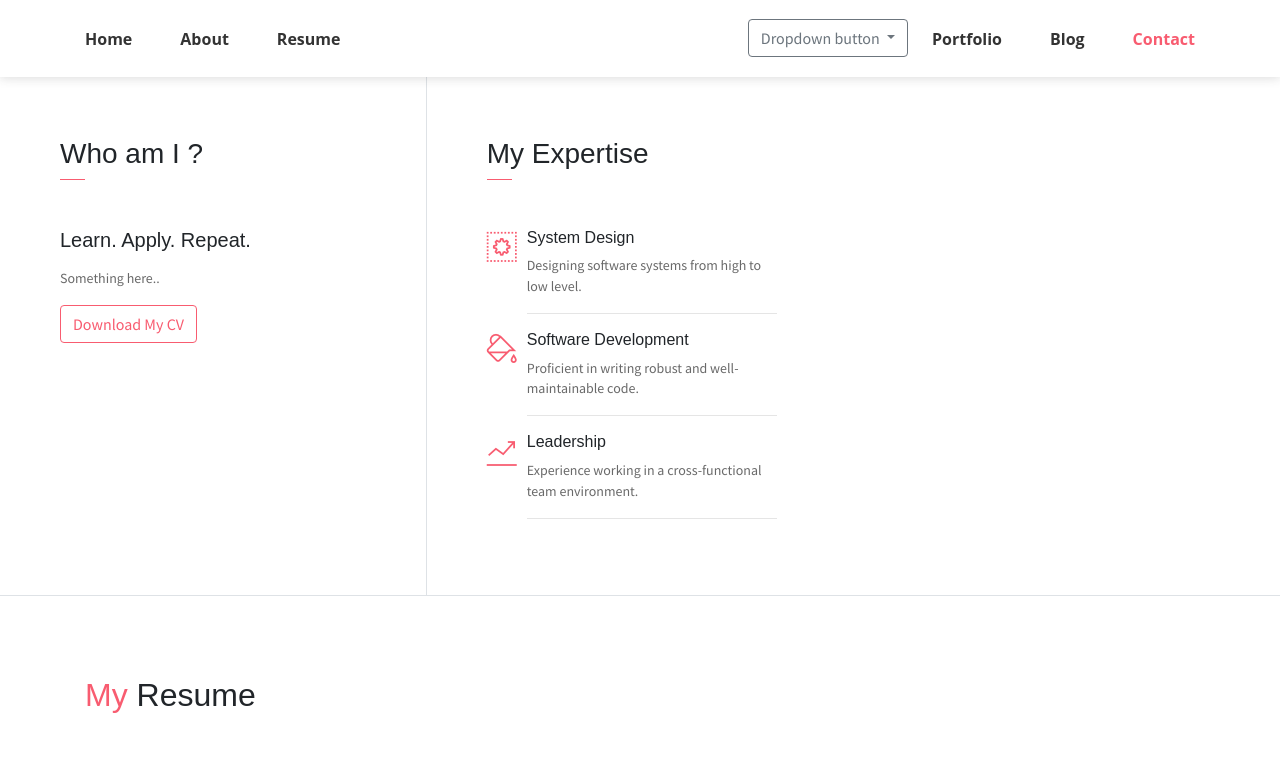
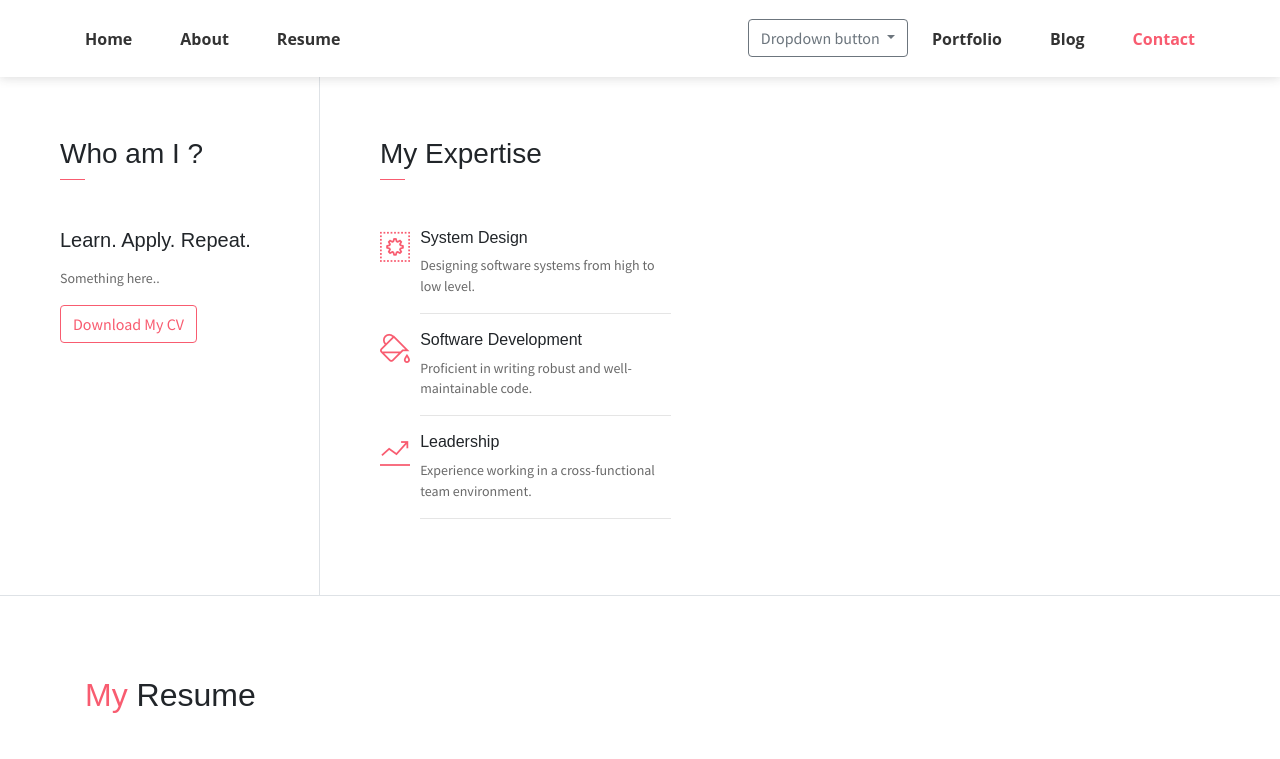
Before and after one commit to xargs/portfolio, a website: page index.html in a window 1280 px wide. Shown: the part 640-1399 px from the top of the page. Drawn offline with Linux system fonts and the light colour scheme; some packages are replaced by stand-ins of ours; some icons are missing.

Commit message:
Update index.html

```diff
--- a/index.html
+++ b/index.html
@@ -77,7 +77,7 @@
     </nav>
     <div class="container-fluid">
         <div id="about" class="row about-section">
-            <div class="col-lg-4 about-card">
+            <div class="col-lg-3 about-card">
                 <h3 class="font-weight-light">Who am I ?</h3>
                 <span class="line mb-5"></span>
                 <h5 class="mb-3">Learn. Apply. Repeat.</h5>
```
